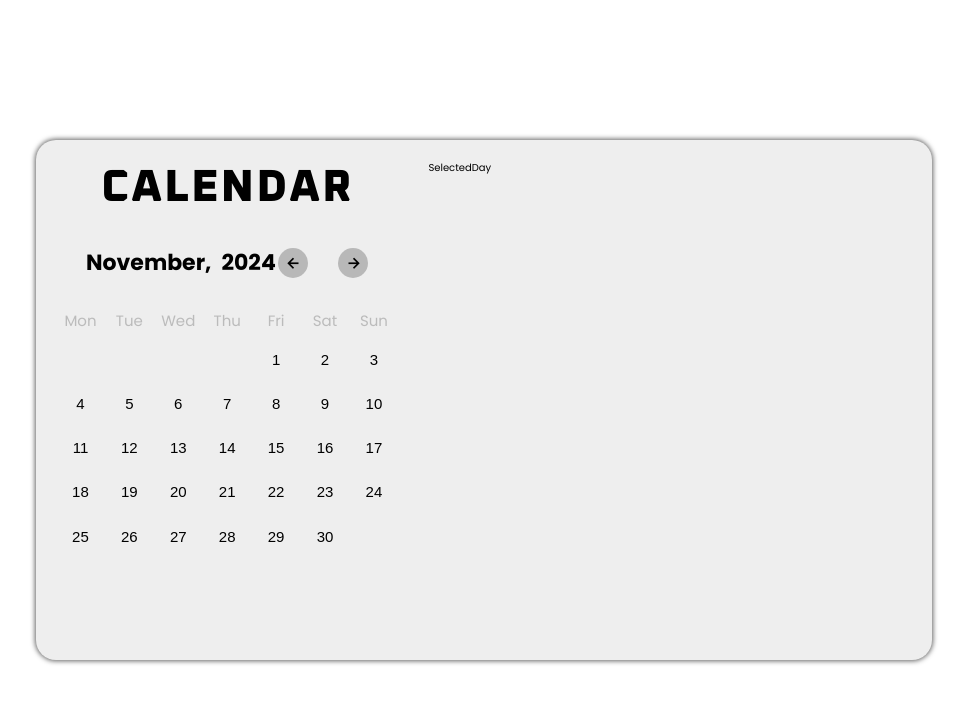
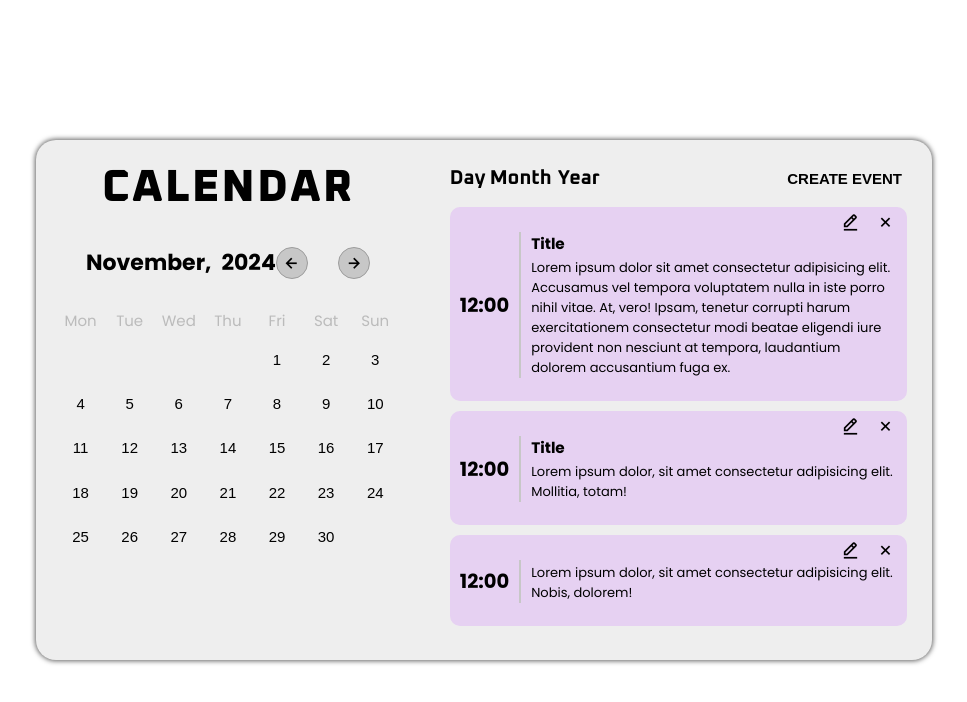
Before and after one commit to erudyta/react-calendar-app, a React (Vite) app: page / in a window 1280 px wide. Shown: the top 702 px of the page, without its empty margins (156-1123 px from the left). Built offline with nearby package versions, Linux system fonts and the light colour scheme.

Commit message:
Finished SelectedDay component

```diff
--- a/src/Components/Calendar.jsx
+++ b/src/Components/Calendar.jsx
@@ -1,5 +1,4 @@
 import { useState } from 'react'
-import './calendar.css'
 
 const days = ['Mon', 'Tue', 'Wed', 'Thu', 'Fri', 'Sat', 'Sun']
 const months = [
@@ -17,6 +16,7 @@ const months = [
 	'December',
 ]
 
+import './calendar.css'
 const Calendar = () => {
 	const date = new Date() //returns actual date
 	const [currMonth, setCurrMonth] = useState(date.getMonth()) //Current Month
--- a/src/Components/SelectedDay.jsx
+++ b/src/Components/SelectedDay.jsx
@@ -1,7 +1,74 @@
 import './selected-day.css'
 
 const SelectedDay = () => {
-	return <div>SelectedDay</div>
+	return (
+		<>
+			<div className='sd-container'>
+				<div className='sd-navigate'>
+					<div>
+						<h2>Day</h2>
+						<h2>Month</h2>
+						<h2>Year</h2>
+					</div>
+					<button className='btn-create-event'>Create Event</button>
+				</div>
+				<div className='sd-events'>
+					<div className='sd-events-inner'>
+						<div className='sd-event'>
+							<h2>12:00</h2>
+							<div className='sd-event-content'>
+								<h3>Title</h3>
+								<p>
+									Lorem ipsum dolor sit amet consectetur adipisicing elit. Accusamus vel tempora voluptatem nulla in
+									iste porro nihil vitae. At, vero! Ipsam, tenetur corrupti harum exercitationem consectetur modi beatae
+									eligendi iure provident non nesciunt at tempora, laudantium dolorem accusantium fuga ex.
+								</p>
+							</div>
+							<div className='sd-buttons'>
+								<button>
+									<i className='bx bx-edit-alt'></i>
+								</button>
+								<button>
+									<i className='bx bx-x'></i>
+								</button>
+							</div>
+						</div>
+						<div className='sd-event'>
+							<h2>12:00</h2>
+							<div className='sd-event-content'>
+								<h3>Title</h3>
+								<p>Lorem ipsum dolor, sit amet consectetur adipisicing elit. Mollitia, totam!</p>
+							</div>
+							<div className='sd-buttons'>
+								<button>
+									<i className='bx bx-edit-alt'></i>
+								</button>
+								<button>
+									<i className='bx bx-x'></i>
+								</button>
+							</div>
+						</div>
+						<div className='sd-event'>
+							<h2>12:00</h2>
+							<div className='sd-event-content'>
+								<h3></h3>
+								<p>Lorem ipsum dolor, sit amet consectetur adipisicing elit. Nobis, dolorem!</p>
+							</div>
+							<div className='sd-buttons'>
+								<button>
+									<i className='bx bx-edit-alt'></i>
+								</button>
+								<button>
+									<i className='bx bx-x'></i>
+								</button>
+							</div>
+						</div>
+
+					</div>
+				</div>
+			</div>
+		</>
+	)
 }
 
 export default SelectedDay
--- a/src/Components/calendar.css
+++ b/src/Components/calendar.css
@@ -1,5 +1,5 @@
 .calendar-container {
-	width: 40%;
+	width: 60%;
 	font-size: 1.5rem;
 }
 
@@ -29,12 +29,13 @@
 	justify-content: center;
 	align-items: center;
 	padding: 0.5rem;
-	background-color: rgb(184, 184, 184);
+	background-color: var(--bg-btn-color);
+	border: 1px solid var(--border-btn-color);
 	transition: background-color 0.4s;
 }
 
 .calendar-month-year button:hover {
-	background-color: #eda6c4;
+	background-color: var(--main-color);
 }
 
 .calendar-month-year i {
@@ -82,7 +83,7 @@
 }
 
 .calendar-daysofmonth button:hover {
-	background-color: #eda6c4;
+	background-color: var(--main-color);
 	box-shadow: 0 0 0.3rem 0 #e478a5;
 
 }
--- a/src/Components/selected-day.css
+++ b/src/Components/selected-day.css
@@ -0,0 +1,117 @@
+.sd-container {
+	display: flex;
+	flex-direction: column;
+	width: 100%;
+}
+
+.sd-navigate {
+	display: flex;
+	align-items: center;
+	justify-content: space-between;
+	margin-bottom: 1rem;
+	font-family: 'Oxanium', sans-serif;
+}
+
+.sd-navigate div {
+	display: flex;
+	align-items: center;
+}
+
+.sd-navigate h2 {
+	font-size: 2rem;
+}
+
+.sd-navigate div h2:nth-child(2) {
+	margin-left: 0.4rem;
+}
+
+.sd-navigate div h2:nth-child(3) {
+	margin-left: 0.6rem;
+}
+
+.btn-create-event {
+	padding: 1rem;
+	border-radius: 0.5rem;
+	text-transform: uppercase;
+	font-size: 1.5rem;
+	font-weight: 800;
+	transition: background-color 0.4s;
+}
+
+.btn-create-event:hover {
+	background-color: var(--main-color);
+}
+
+
+.sd-events {
+	position: relative;
+	flex-grow: 1;
+	overflow-y: auto;
+}
+
+.sd-events-inner{
+	width: 99%;
+}
+
+.sd-events::-webkit-scrollbar {
+	width: 8px;
+	scroll-margin-left: 5px;
+}
+
+.sd-events::-webkit-scrollbar-track {
+	background-color: rgb(212, 212, 212);
+	border-radius: 100vw;
+	scroll-margin-left: 5px;
+
+}
+
+.sd-events::-webkit-scrollbar-thumb {
+	background-color: rgb(107, 107, 107);
+	border-radius: 100vw;
+	scroll-margin-left: 5px;
+}
+
+.sd-event {
+	display: flex;
+	align-items: center;
+	position: relative;
+	margin-bottom: 1rem;
+	padding: 2.5rem 1rem 2.3rem 1rem;
+	border-radius: 1rem;
+	font-size: 1.3rem;
+	background-color: var(--main-color);
+}
+
+.sd-event-content {
+	padding-left: 1rem;
+	border-left: 2px solid var(--bg-btn-color);
+}
+
+.sd-event h2 {
+	margin-right: 1rem;
+}
+
+.sd-event h3 {
+	margin-bottom: 0.3rem;
+}
+
+.sd-buttons {
+	position: absolute;
+	right: 1.2rem;
+	top: 0.5rem;
+	display: flex;
+	column-gap: 1.5rem;
+}
+
+.sd-buttons i {
+	font-size: 2rem;
+	transition: color 0.4s;
+}
+
+.sd-buttons .bx-x:hover {
+	color: red;
+}
+
+.sd-buttons .bx-edit-alt:hover {
+	color: white;
+}
--- a/src/index.css
+++ b/src/index.css
@@ -2,6 +2,12 @@
     margin: 0;
     padding: 0;
     box-sizing: border-box;
+}
+
+:root{
+    --main-color: #E6D1F2;
+    --bg-btn-color: #c7c7c7;
+    --border-btn-color: #9c9c9c;
 }
 
 html{
@@ -28,7 +34,7 @@ button{
 .container {
     display: flex;
     flex-direction: row;
-    column-gap: 3rem;
+    column-gap: 5rem;
     width: 70%;
     height: 65vh;
     padding: 2rem;
```
Also changed, not shown: src/Components/CreateEvent.jsx (added, +9 -0 lines), src/Components/create-event.css (added).
